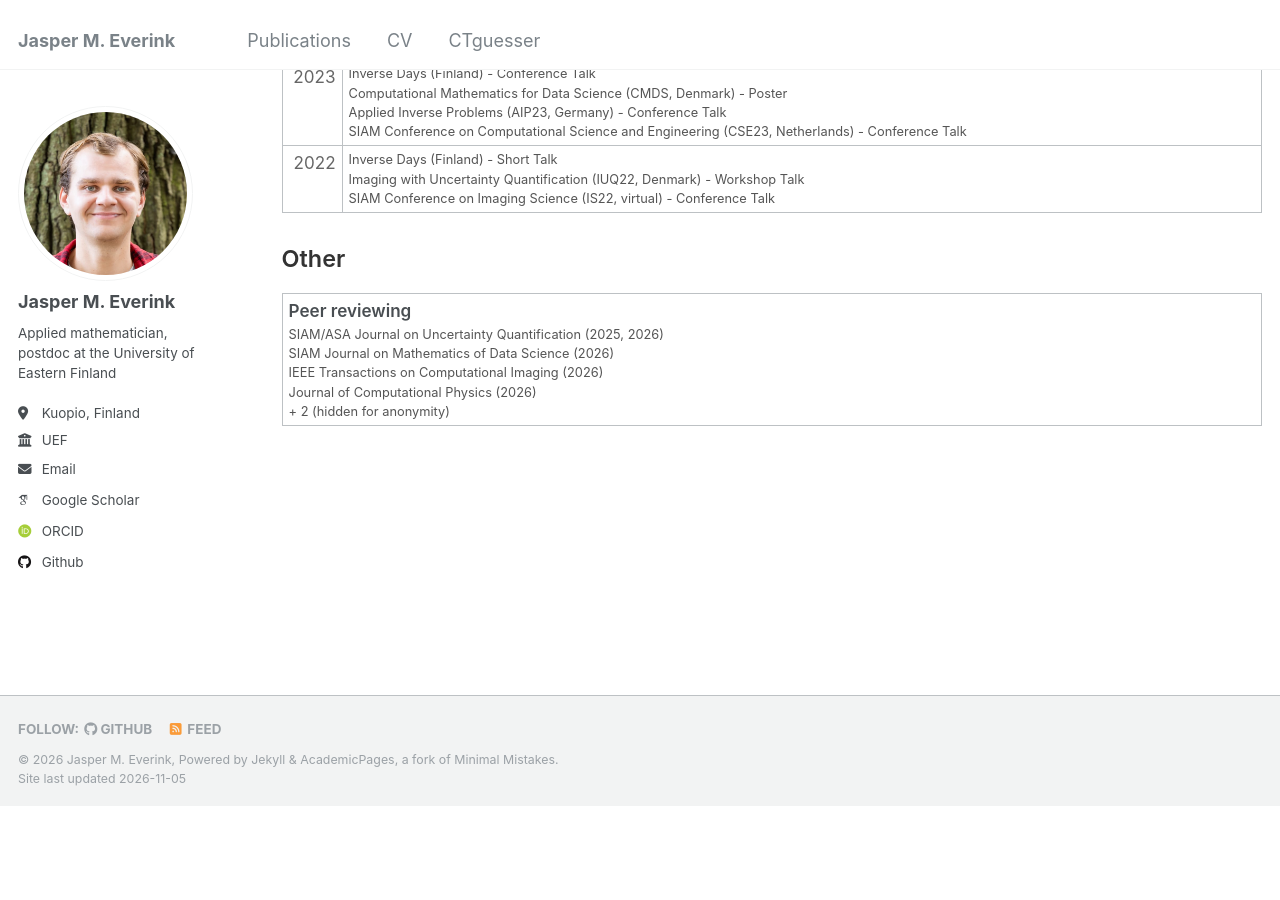
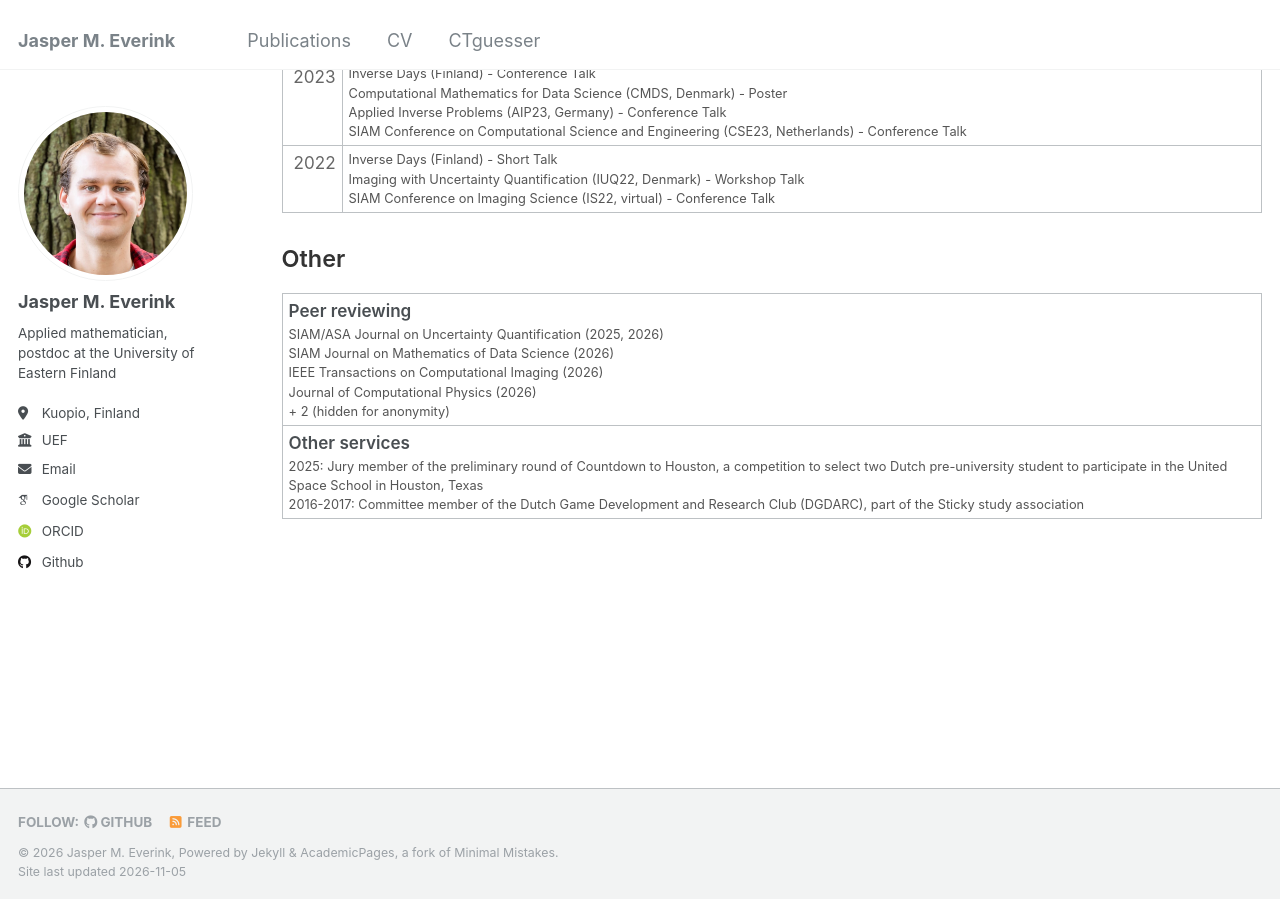
Before and after one commit to jeverink/jeverink.github.io, a Jekyll site: the page built from _pages/cv.md, in a window 1280 px wide and 900 px high, scrolled down 1553 px. Built offline with Jekyll 4.4.1, drawn with Linux system fonts in a browser that asks for light colours; some web fonts are replaced; before the commit the page ends 2359 px from its top, so only the background shows below that.

Commit message:
Update cv.md

```diff
--- a/_pages/cv.md
+++ b/_pages/cv.md
@@ -466,6 +466,15 @@ redirect_from:
           </div>
         </td>
       </tr>
+      <tr>
+        <td>
+          <div class="pub-title">Other services</div>
+          <div class="pub-authors">
+          2025: Jury member of the preliminary round of Countdown to Houston, a competition to select two  Dutch pre-university student to participate in the United Space School in Houston, Texas<br>
+          2016-2017: Committee member of the Dutch Game Development and Research Club (DGDARC), part of the Sticky study association
+          </div>
+        </td>
+      </tr>
     </tbody>
   </table>
 </div>
```
